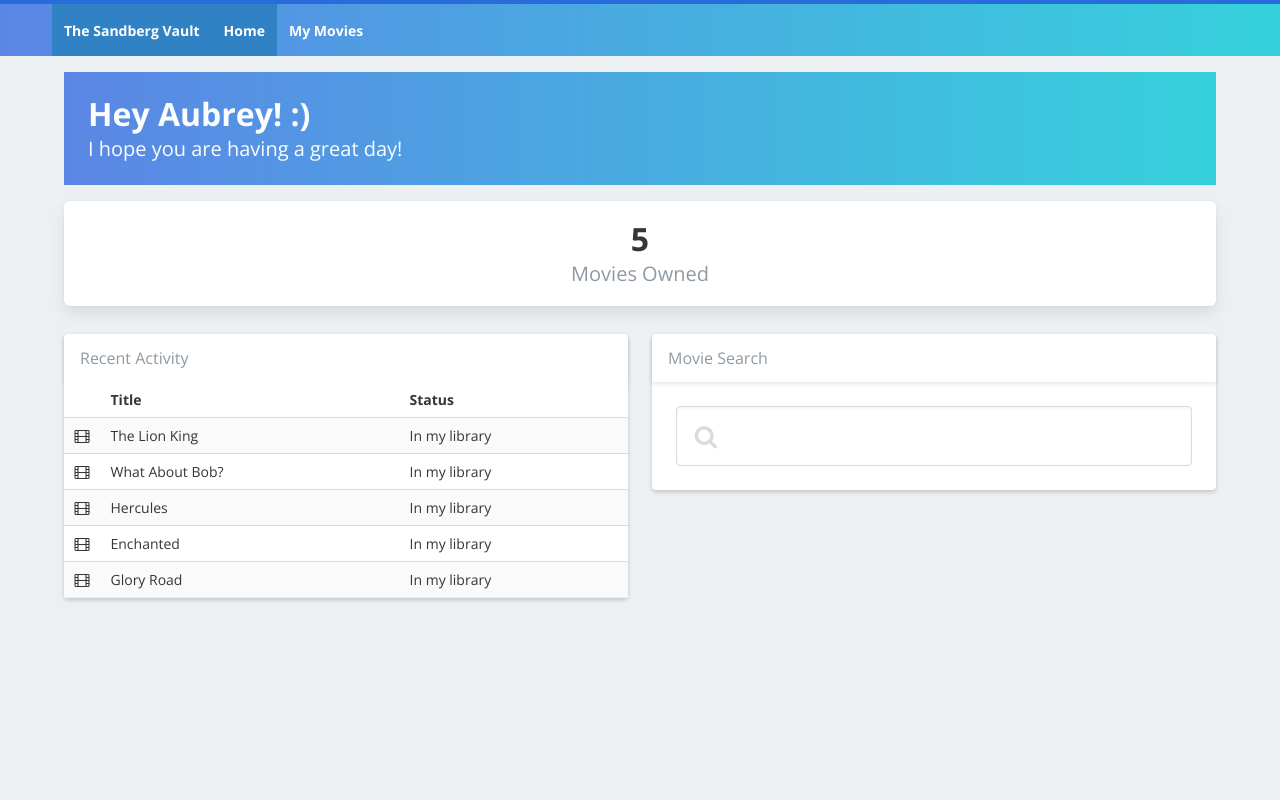
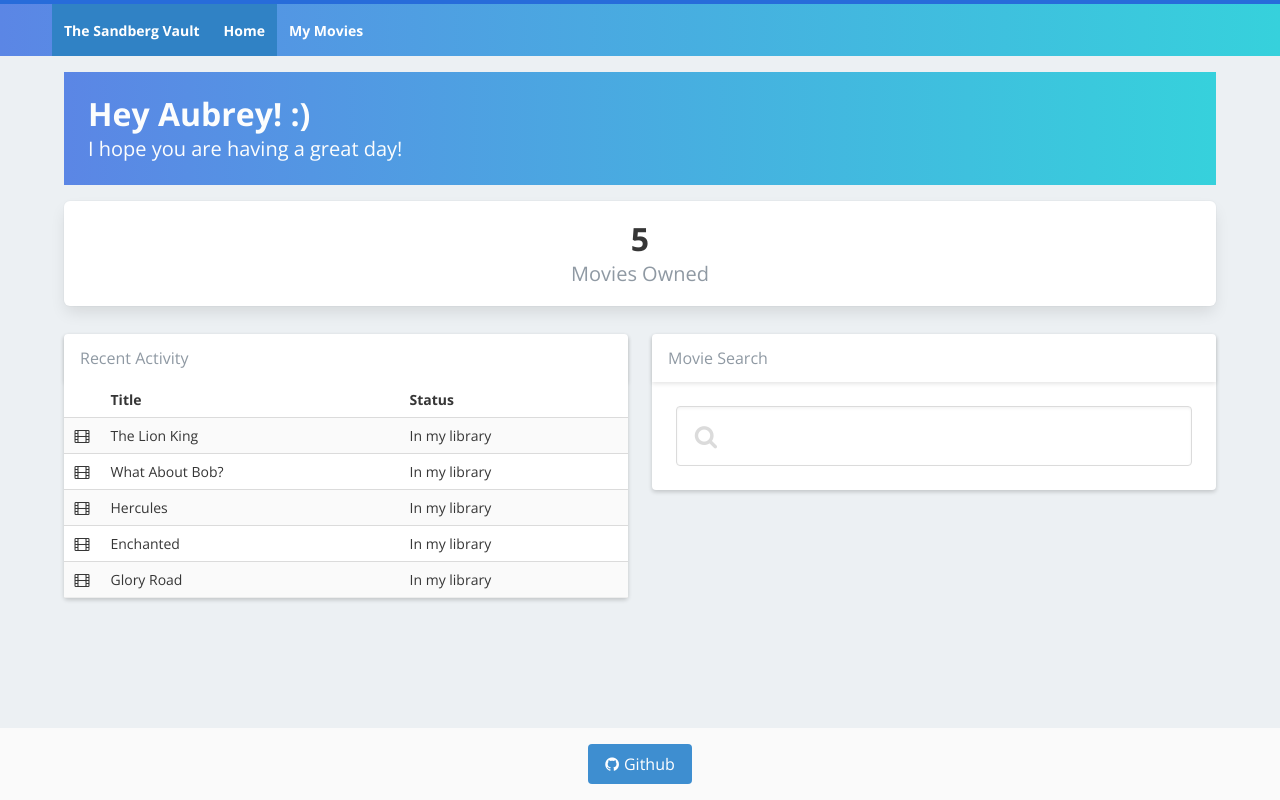
Before and after one commit to seanag0234/vue-creative-project, a Vue app: page / in a window 1280 px wide. Built offline with nearby package versions, Linux system fonts and the light colour scheme.

Commit message:
Add footer

```diff
--- a/src/App.vue
+++ b/src/App.vue
@@ -2,14 +2,16 @@
   <div id="app">
     <nav-bar></nav-bar>
     <router-view/>
+    <vue-footer></vue-footer>
   </div>
 </template>
 
 <script>
   import NavBar from './components/NavBar'
+  import VueFooter from './components/Footer'
   export default {
     name: 'App',
-    components:{NavBar}
+    components:{NavBar, VueFooter}
   }
 </script>
 
--- /dev/null
+++ b/src/components/Footer.vue
@@ -0,0 +1,28 @@
+<template>
+    <footer class="footer">
+      <div class="columns">
+        <div class="column is-offset-one-quarter is-half">
+          <a class="button is-info" href="https://github.com/seanag0234/vue-creative-project" target="_blank"><i style="padding-right: 5px" class="fa fa-github" aria-hidden="true"></i> Github</a>
+        </div>
+      </div>
+    </footer>
+</template>
+
+<script>
+    export default {
+        name: "footer"
+    }
+</script>
+
+<style scoped>
+  .footer {
+    position:fixed;
+    right: 0;
+    bottom: 0;
+    left: 0;
+    padding: 1rem;
+    /*background-color: inherit;*/
+    text-align: center;
+  }
+
+</style>
```
